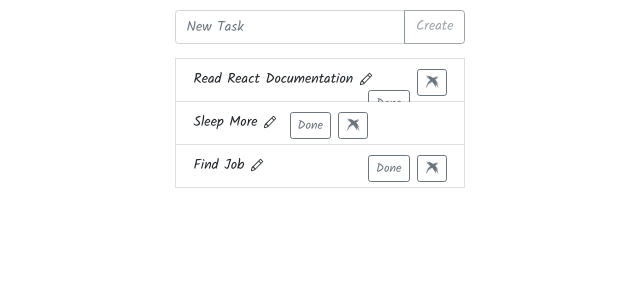
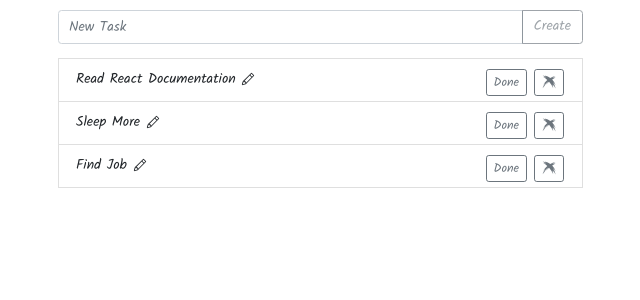
Before and after one commit to Mikirtumov/Todo-Bootstrap, a React (Create React App) app: page / in a window 1280 px wide. Shown: the top 300 px of the page, without its empty margins (320-960 px from the left). Built offline with nearby package versions, Linux system fonts and the light colour scheme.

Commit message:
container width added is App.css

```diff
--- /dev/null
+++ b/src/App.css
@@ -0,0 +1,3 @@
+.container {
+    width: 555px;
+}
--- a/src/App.js
+++ b/src/App.js
@@ -1,5 +1,6 @@
 import React, {useState} from 'react';
 import 'bootstrap/dist/css/bootstrap.css';
+import './App.css'
 
 import Form from "./Form";
 import List from "./List";
@@ -50,7 +51,9 @@ function App() {
 
 
     return (
-        <div className="container w-25">
+
+
+        <div className="container">
 
             <Form onCreate={onCreate}/>
             <List list={list}
@@ -63,6 +66,8 @@ function App() {
         </div>
 
 
+
+
     );
 }
 
```
